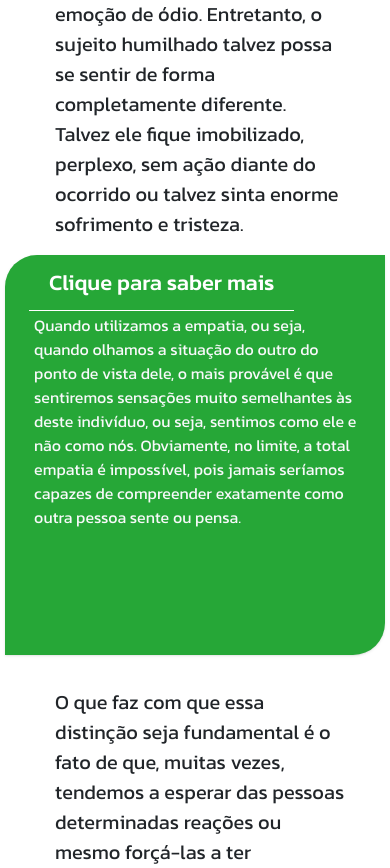
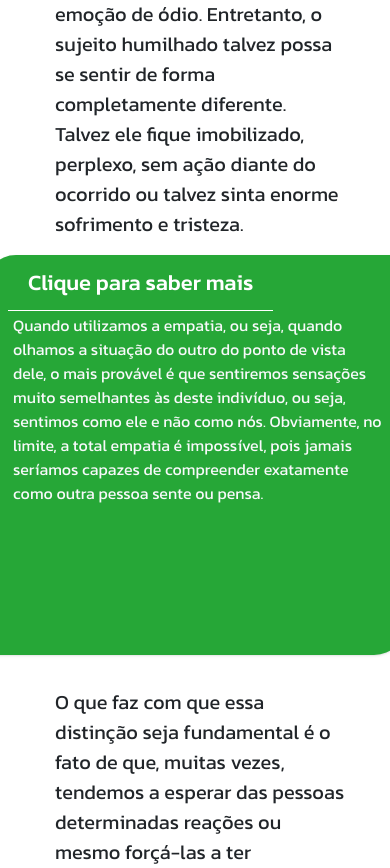
Before and after one commit to davibarbosamarques/InteligenciaEmocional_EGPCE, a PHP site: page /topico03.php in a window 390 px wide. Shown: the part 2648-3516 px from the top of the page. Run offline with PHP 8.4, Linux system fonts and the light colour scheme.

Commit message:
ajeitei os flip cards

```diff
--- a/Modulo02/assets/cssdapagina/style.css
+++ b/Modulo02/assets/cssdapagina/style.css
@@ -35,11 +35,14 @@ article {
   position: relative;
   perspective: 1000px;
   width: 100vh;
-    height: auto;
-    min-height: 10px !important;
+  /* height: auto; */
+  min-height: 300px !important;
 
 }
-
+/* #cards-maior{
+  min-height: 350px !important;
+  border: 3px solid black;
+} */
 @media screen and (max-width: 430px) {
   .article-index {
     height: auto !important;
@@ -63,7 +66,20 @@ article {
   }
 
 }
-
+@media screen and (max-width: 900px){
+  .cards{
+    height: auto;
+    min-height: 400px;
+    width: 100%;
+    min-width: 50vh;
+  }
+  .front, .back{
+    height: auto;
+    min-height: 400px;
+    width: 100%;
+    min-width: 50vh;
+  }
+}
 @media screen and (min-width: 430px) {
   article {
     height: auto;
--- a/Modulo02/topico03.php
+++ b/Modulo02/topico03.php
@@ -375,7 +375,7 @@
                             <div class="cards">
                                 <label id="summary">
                                     <input type="checkbox" />
-                                    <article class="article2" id="article03-topico03">
+                                    <article class="article2"  id="article01-topico03">
                                         <div class="front">
                                             <header>
                                                 <h2>Clique para saber mais</h2>
@@ -384,7 +384,7 @@
                                                         style="color:white"></i> </span>
                                             </header>
 
-                                            <p class="text-left text-light mt-5" style="opacity:1">Um líder que possui
+                                            <p class="text-left text-light" style="opacity:1">Um líder que possui
                                                 uma boa inteligência intrapessoal e interpessoal será capaz de
                                                 reconhecer a singularidade de todos os seres humanos sem se colocar em
                                                 qualquer posição de superioridade. Embora ele esteja ocupando uma função
@@ -398,7 +398,7 @@
                                                 <h2>Clique para voltar</h2>
                                                 <span class="material-symbols-outlined"></span>
                                             </header>
-                                            <p class="mt-2 text-left">Por outro lado, aquele que não consegue reconhecer
+                                            <p class="text-left fs-6">Por outro lado, aquele que não consegue reconhecer
                                                 a si mesmo e apenas valoriza as conquistas exteriores, provavelmente não
                                                 valorizará seus subordinados pelo que são, mas apenas pelos bons
                                                 resultados que podem alcançar. Obviamente, os resultados são essenciais
```
